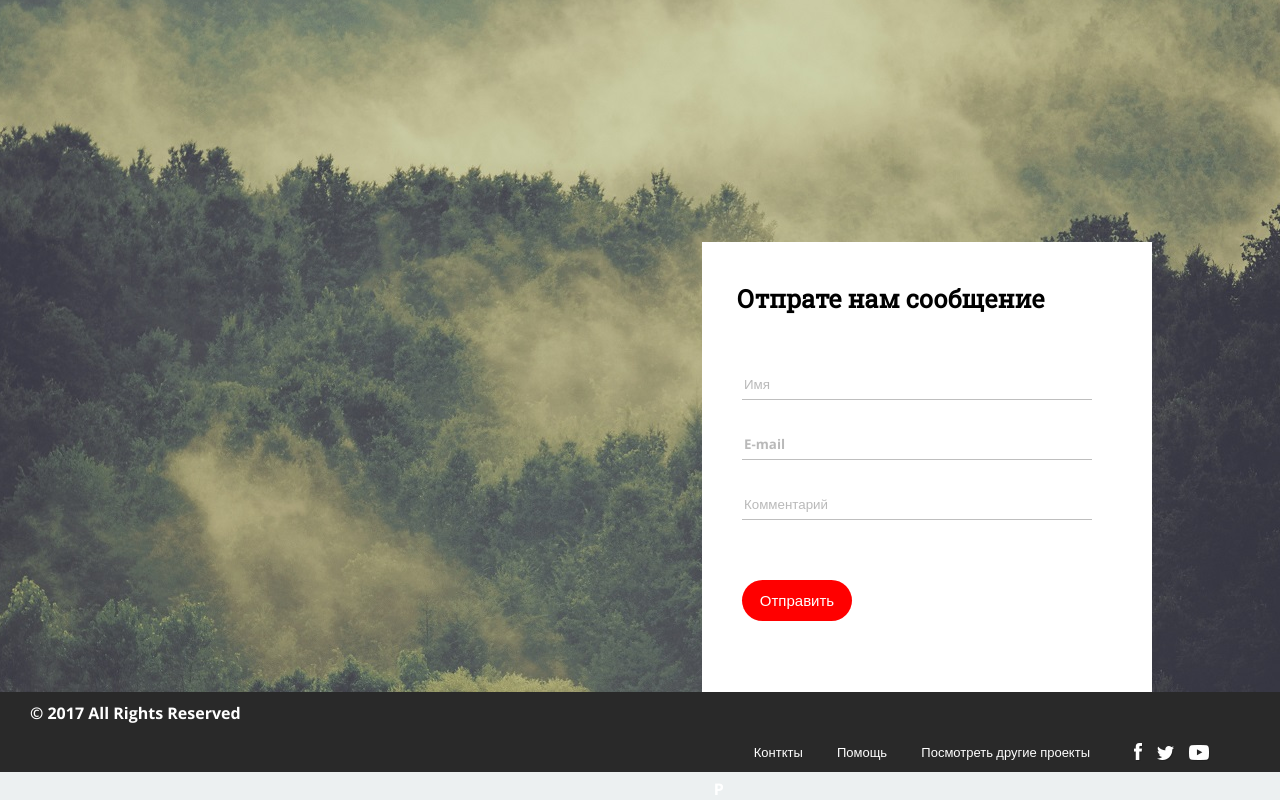
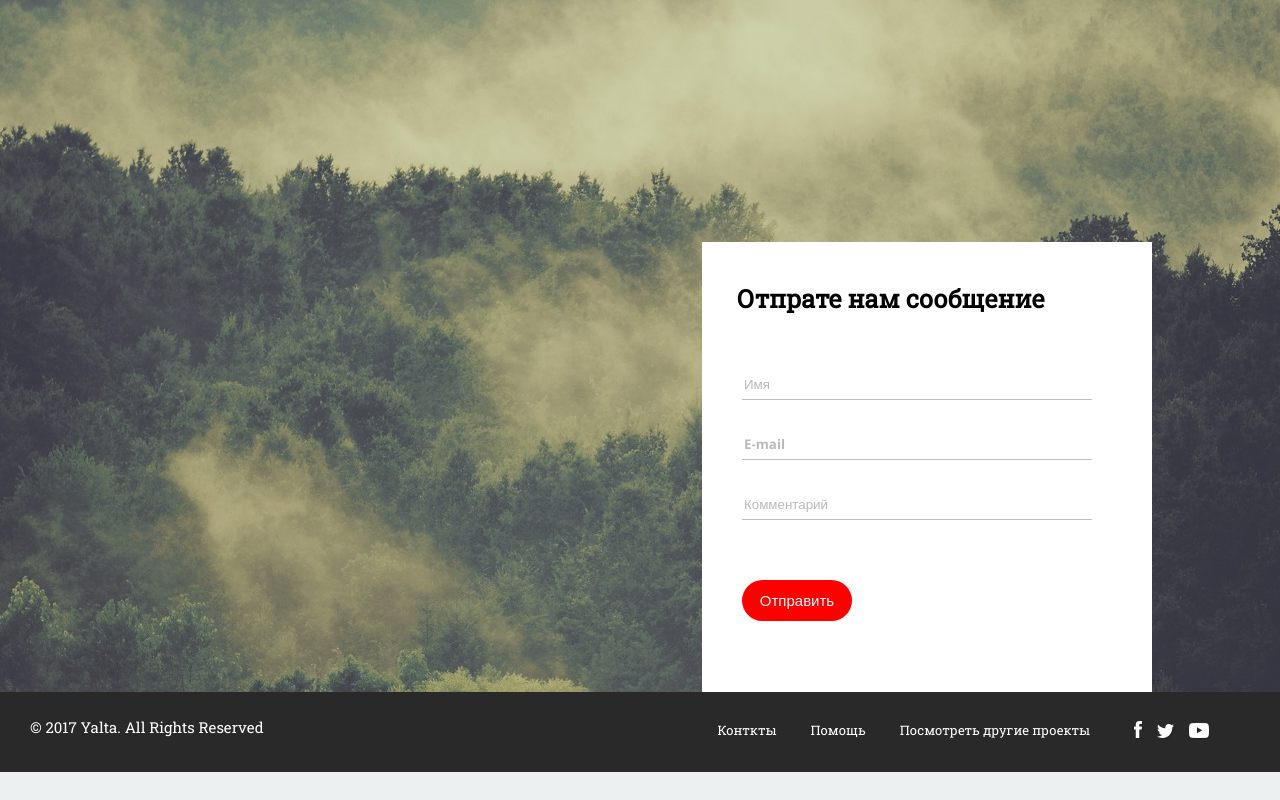
Before and after one commit to dunaevski/dunaevski.github.io, a plain HTML site: page index.html in a window 1280 px wide. Shown: the part 4318-5118 px from the top of the page. After the commit the page ends 5090 px from the top, so only its background shows below. Drawn offline with nearby package versions, Linux system fonts and the light colour scheme.

Commit message:
full footer

```diff
--- a/css/style.css
+++ b/css/style.css
@@ -1,6 +1,7 @@
 @charset 'UTF-8';
 @import url('https://fonts.googleapis.com/css?family=Open+Sans:700|Oswald&subset=cyrillic');
 @import url('https://fonts.googleapis.com/css?family=Roboto+Slab');
+@import url('https://fonts.googleapis.com/css?family=Roboto:300');
 @font-face {
       font-family: Roboto Slab;
       src: url(../fonts/RobotoSlab-Bold.ttf);
@@ -248,31 +249,37 @@ input:focus {
   height: 80px;
   color: white;
   padding-top: 10px;
+  font-family: 'Roboto', sans-serif !important;
+  font-weight: 300;
+}
+.foot_sp{
+  margin-top: 15px;
+  margin-left: 30px;
+  float: left;
+  font-family: 'Roboto Slab', serif !important;
+  font-size: 15px;
+  font-weight: 100 !important;
 }
 .footer_dw > nav {
   float: right;
 }
-.social {
-  display: inline-block;
-  float: right;
-  margin-top: -35px;
-  margin-right: 60px;
-}
-.social > img {
-   padding-right: 10px;
-}
-.foot_sp{
-margin-left: 30px;
-
-
+.footer_dw > nav > ul {
+  margin-right: 160px;
 }
 .footer_dw > nav > ul >li {
   display: inline-block;
-   list-style: none;
-   margin-right: 30px;
+  font-family: 'Roboto Slab', serif !important;
+  list-style: none;
+  margin-right: 30px;
   font-size: 13px;
   font-weight: lighter;
 }
-.footer_dw > nav > ul {
-  margin-right: 160px;
+.social {
+  display: inline-block;
+  margin-top: -35px;
+  margin-right: 60px;
+  float: right;
 }
+.social > img {
+  padding-right: 10px;
+}
--- a/index.html
+++ b/index.html
@@ -173,10 +173,7 @@
 		</div>
 	</div>
 	<div class="footer_dw">
-	<div class="foot_sp">
-		&copy 2017 All Rights Reserved
-	</div>
-	<div class="clear"></div>
+		<div class="foot_sp">&copy 2017 Yalta. All Rights Reserved</div>
 		<nav>
 			<ul>
 				<li>Конткты</li>
@@ -186,8 +183,7 @@
 			<div class="social">
 				<img src="img/social/Facebook.png">
 				<img src="img/social/Twitter .png">
-		<img src="img/social/Youtube.png">
-	</div>P
+				<img src="img/social/Youtube.png"></div>
 		</nav>
 	</div>
 	<div class="clear"></div>
```
Lines whose indentation alone changed are shown as unchanged.
